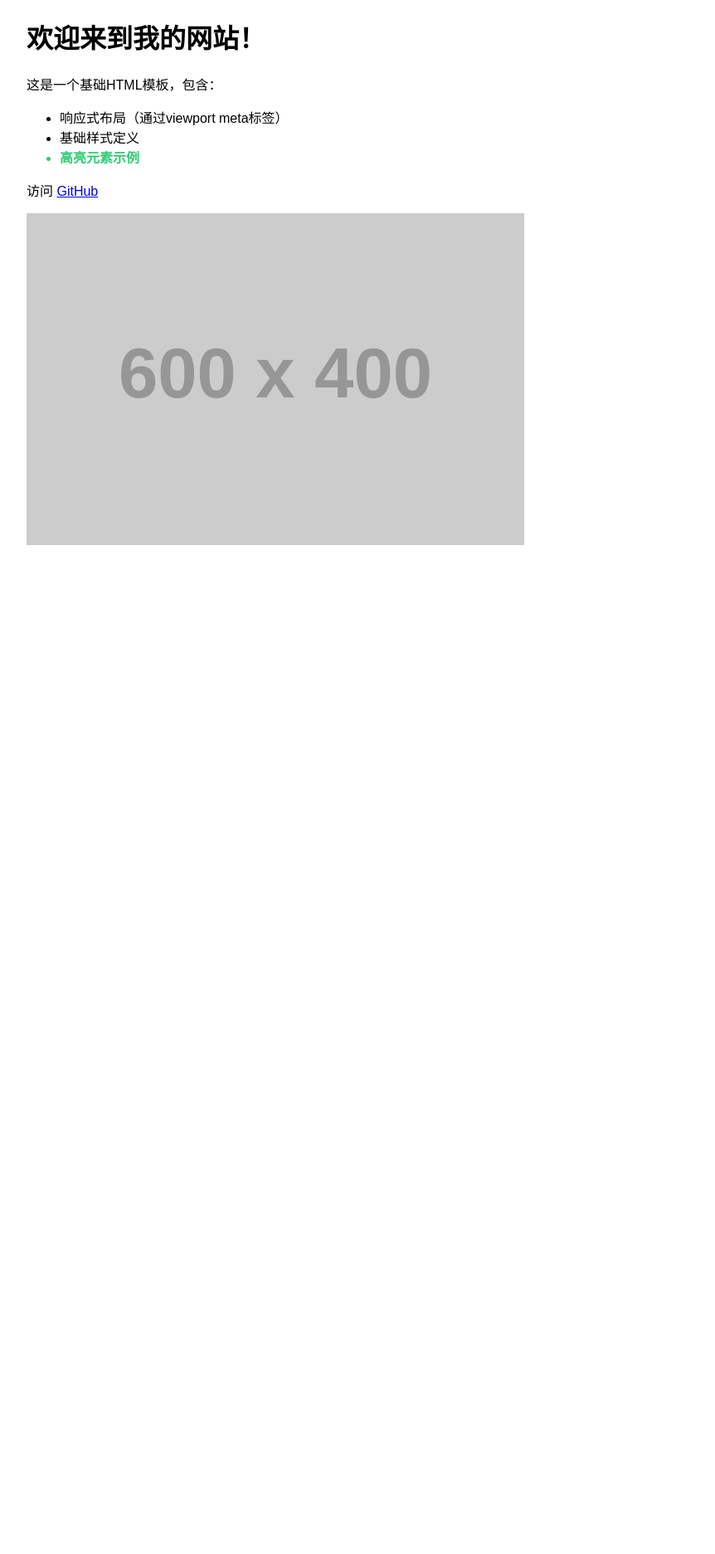
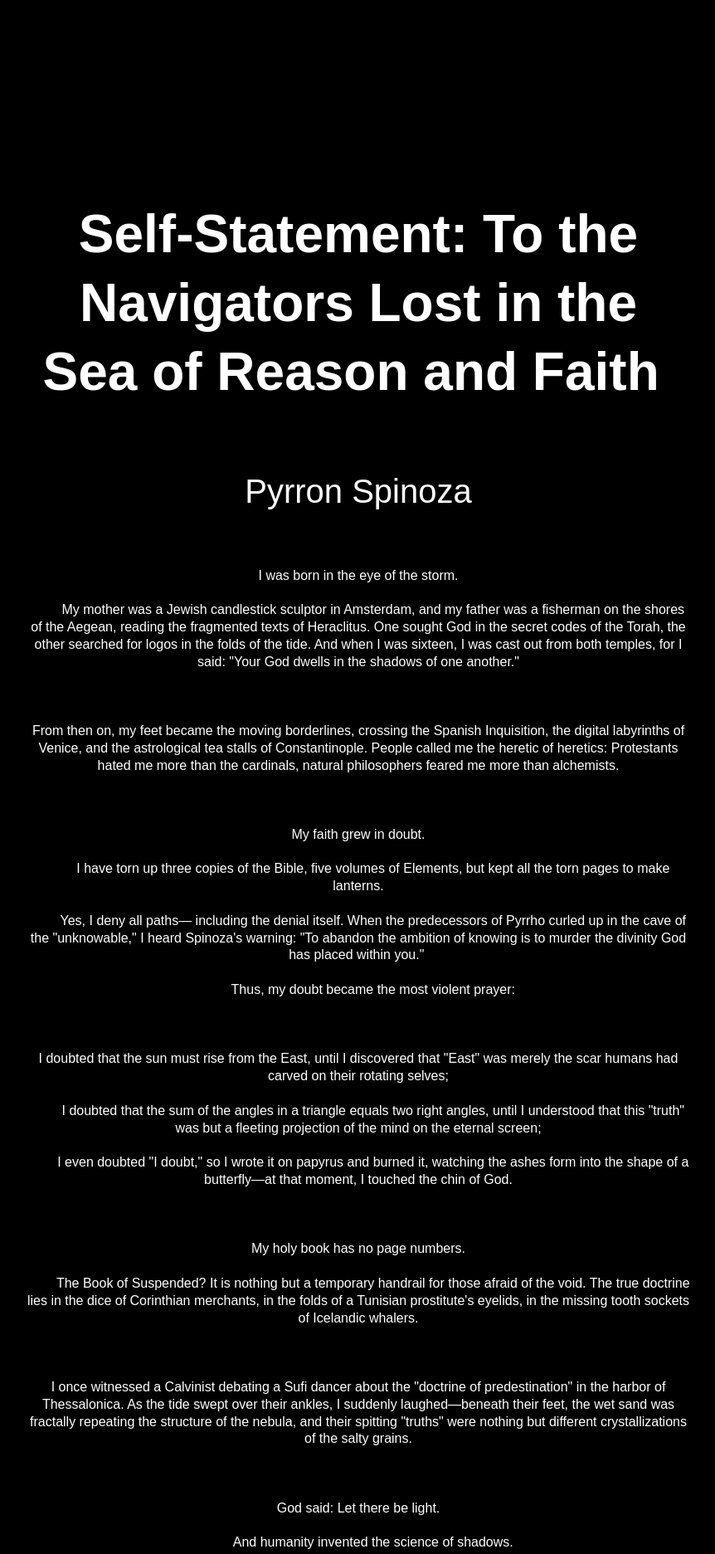
Before and after one commit to Laeoo/laeoo.github.io, a plain HTML site: page index.html in a window 1280 px wide. Shown: the part 20-1893 px from the top of the page at 83% size, without its empty margins (208-1070 px from the left). Before the commit the page ends 800 px from the top, so only its background shows below. Drawn offline with Linux system fonts and the light colour scheme; placeholder pictures from the web are drawn by us.

Commit message:
Add files via upload

```diff
--- a/index.html
+++ b/index.html
@@ -1,50 +1,76 @@
 <!DOCTYPE html>
-<html lang="zh-CN"> <!-- 设置语言为中文 -->
+<html lang="zh">
 <head>
     <meta charset="UTF-8">
     <meta name="viewport" content="width=device-width, initial-scale=1.0">
-    <title>我的第一个网页</title>
-
-    <!-- 可选：引入外部CSS -->
+    <title>自我介绍</title>
     <style>
         body {
+            background-color: black;
+            color: white;
             font-family: Arial, sans-serif;
+            text-align: center;
+            display: flex;
+            justify-content: center;
+            align-items: center;
+            height: 100vh;
+            margin: 0;
+            padding: 20px;
+            box-sizing: border-box;
+            margin-top: 1000px;  /* 添加这个属性 */
+        }
+        .content {
             max-width: 800px;
-            margin: 0 auto;
-            padding: 20px;
+            line-height: 1.3;
+            white-space: pre-wrap;
+            word-wrap: break-word;
         }
-        .highlight {
-            color: #2ecc71;
+        h1 {
+            font-size: 4em;
             font-weight: bold;
+            margin-bottom: 1px;
+        }
+        h2 {
+            font-size: 2.5em;
+            font-weight: normal;
+            margin-bottom: 8px;
+        }
+        p {
+            margin-bottom: 5px;
         }
     </style>
 </head>
 <body>
-    <!-- 标题 -->
-    <h1>欢迎来到我的网站！</h1>
-
-    <!-- 段落 -->
-    <p>这是一个基础HTML模板，包含：</p>
-
-    <!-- 列表 -->
-    <ul>
-        <li>响应式布局（通过viewport meta标签）</li>
-        <li>基础样式定义</li>
-        <li class="highlight">高亮元素示例</li>
-    </ul>
-
-    <!-- 链接 -->
-    <p>访问 <a href="https://github.com">GitHub</a></p>
-
-    <!-- 图片 -->
-    <img src="https://placehold.co/600x400" alt="占位图片" width="600">
-
-    <!-- 可选：引入JavaScript -->
-    <script>
-        // 简单交互示例
-        document.querySelector('h1').addEventListener('click', function() {
-            alert('标题被点击了！');
-        });
-    </script>
+    <div class="content">
+        <h1>Self-Statement: To the Navigators Lost in the Sea of Reason and Faith </h1>
+        <h2>Pyrron Spinoza</h2>
+        <p>I was born in the eye of the storm.<br>
+        My mother was a Jewish candlestick sculptor in Amsterdam, and my father was a fisherman on the shores of the Aegean, reading the fragmented texts of Heraclitus. One sought God in the secret codes of the Torah, the other searched for logos in the folds of the tide. And when I was sixteen, I was cast out from both temples, for I said: "Your God dwells in the shadows of one another."</p>
+        <p>From then on, my feet became the moving borderlines, crossing the Spanish Inquisition, the digital labyrinths of Venice, and the astrological tea stalls of Constantinople. People called me the heretic of heretics: Protestants hated me more than the cardinals, natural philosophers feared me more than alchemists.</p>
+        <p>My faith grew in doubt.<br>
+        I have torn up three copies of the Bible, five volumes of Elements, but kept all the torn pages to make lanterns.<br>
+        Yes, I deny all paths— including the denial itself. When the predecessors of Pyrrho curled up in the cave of the "unknowable," I heard Spinoza's warning: "To abandon the ambition of knowing is to murder the divinity God has placed within you." <br>
+        Thus, my doubt became the most violent prayer:</p>
+        <p>I doubted that the sun must rise from the East, until I discovered that "East" was merely the scar humans had carved on their rotating selves;<br>
+        I doubted that the sum of the angles in a triangle equals two right angles, until I understood that this "truth" was but a fleeting projection of the mind on the eternal screen;<br>
+        I even doubted "I doubt," so I wrote it on papyrus and burned it, watching the ashes form into the shape of a butterfly—at that moment, I touched the chin of God.</p>
+        <p>My holy book has no page numbers.<br>
+        The Book of Suspended? It is nothing but a temporary handrail for those afraid of the void. The true doctrine lies in the dice of Corinthian merchants, in the folds of a Tunisian prostitute's eyelids, in the missing tooth sockets of Icelandic whalers.</p>
+        <p>I once witnessed a Calvinist debating a Sufi dancer about the "doctrine of predestination" in the harbor of Thessalonica. As the tide swept over their ankles, I suddenly laughed—beneath their feet, the wet sand was fractally repeating the structure of the nebula, and their spitting "truths" were nothing but different crystallizations of the salty grains.</p>
+        <p>God said: Let there be light.<br>
+        And humanity invented the science of shadows.</p>
+        <p><strong>Invitation to Future Conspirators</strong><br>
+        If, in the deep of night, you hear two contradictory sounds of tinnitus:<br>
+        One says: "Nothing has meaning"<br>
+        The other says: "You are everything"<br>
+        Then it is the bone flute I blow in the folds of spacetime. Come, join this eternal movement of contradiction:</p>
+        <p>Dissect reason with reason, until it flows out as the honey of the irrational;<br>
+        Plant the apple tree of doubt in the graveyard of certainty;<br>
+        And when you taste the fruit—remember, the sweetness is not the answer, but the placenta of the next question.</p>
+        <p>My epitaph is already written in the gaps between breaths:<br>
+        "Here lies the unfinished oracle,<br>
+        His bones are bridges to all directions."</p>
+        <p>(Written on a moving ship, with a mixture of wine and squid ink)</p>
+    </div>
 </body>
 </html>
```
